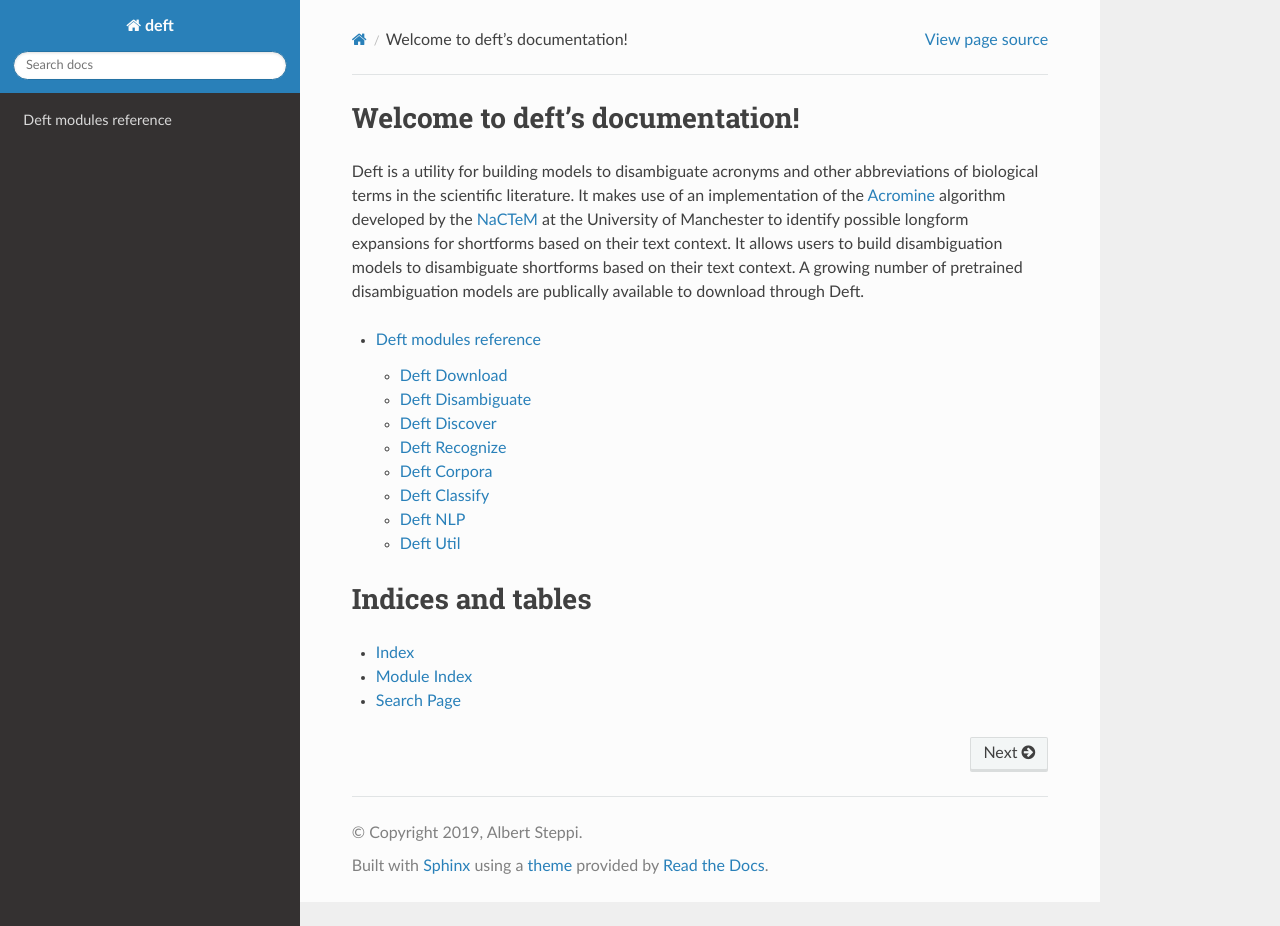
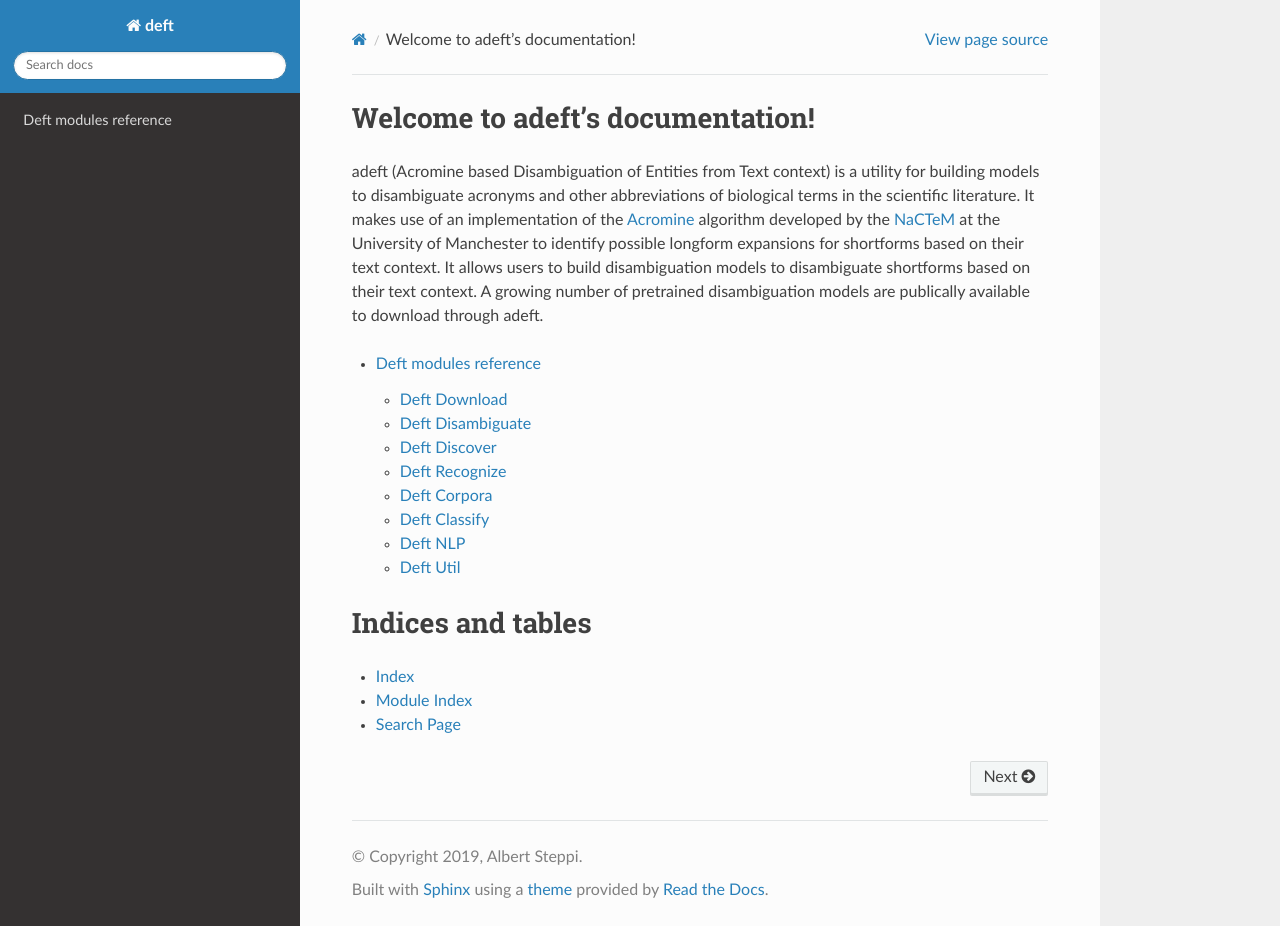
Before and after one commit to gyorilab/adeft, a Sphinx documentation site: the page built from doc/index.rst, in a window 1280 px wide and 926 px high. Built offline with Sphinx 7.4.7 and the Read the Docs theme 2.0.0, drawn with Linux system fonts in a browser that asks for light colours.

```diff
--- a/doc/index.rst
+++ b/doc/index.rst
@@ -3,12 +3,12 @@
    You can adapt this file completely to your liking, but it should at least
    contain the root `toctree` directive.
 
-Welcome to deft's documentation!
+Welcome to adeft's documentation!
 ================================
 
-Deft is a utility for building models to disambiguate acronyms and other abbreviations of biological terms in the scientific literature. It makes use of an implementation of the
+adeft (Acromine based Disambiguation of Entities from Text context) is a utility for building models to disambiguate acronyms and other abbreviations of biological terms in the scientific literature. It makes use of an implementation of the
 `Acromine <http://www.chokkan.org/research/acromine/>`_ algorithm developed by the `NaCTeM <http://www.nactem.ac.uk/index.php>`_ at the University of Manchester to identify possible longform expansions for shortforms based on their text context.
-It allows users to build disambiguation models to disambiguate shortforms based on their text context. A growing number of pretrained disambiguation models are publically available to download through Deft.
+It allows users to build disambiguation models to disambiguate shortforms based on their text context. A growing number of pretrained disambiguation models are publically available to download through adeft.
 
 .. toctree::
    :maxdepth: 3
```
Also changed, not shown: README.md (+9 -9 lines).
